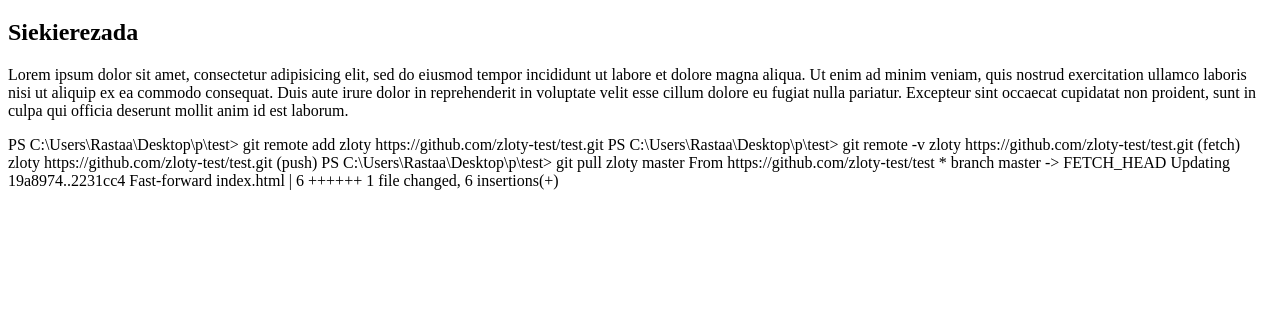
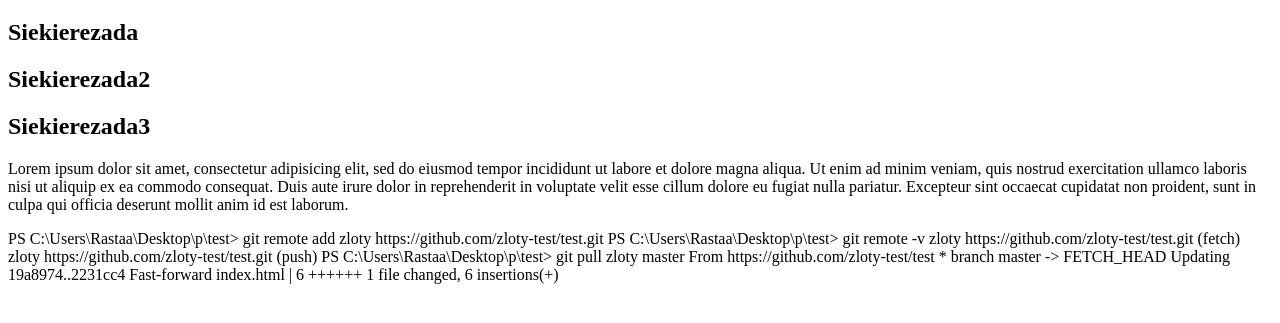
Before and after one commit to zloty-test/Test, a plain HTML site: page index.html in a window 1280 px wide. Shown: the part 61-384 px from the top of the page. Drawn offline with Linux system fonts and the light colour scheme.

Commit message:
extra h2

```diff
--- a/index.html
+++ b/index.html
@@ -9,6 +9,8 @@
 <body>
 	<h1>Brand new H1</h1>
 	<h2>Siekierezada</h2>
+	<h2>Siekierezada2</h2>
+	<h2>Siekierezada3</h2>
 	<p>Lorem ipsum dolor sit amet, consectetur adipisicing elit, sed do eiusmod
 		tempor incididunt ut labore et dolore magna aliqua. Ut enim ad minim veniam,
 		quis nostrud exercitation ullamco laboris nisi ut aliquip ex ea commodo
```
